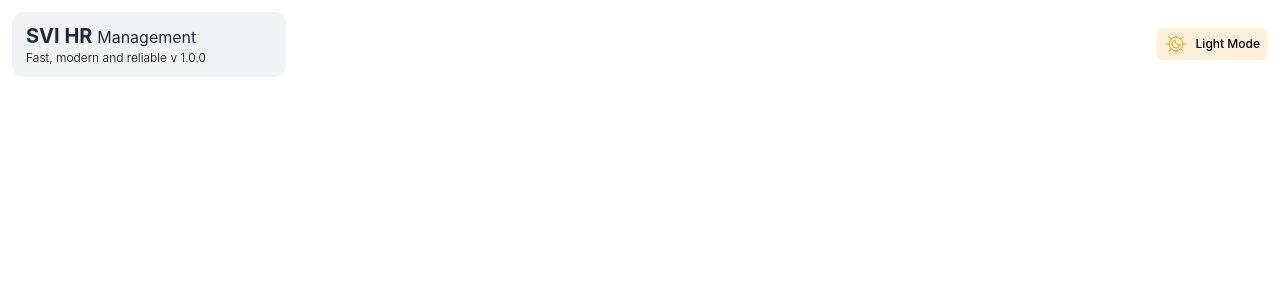
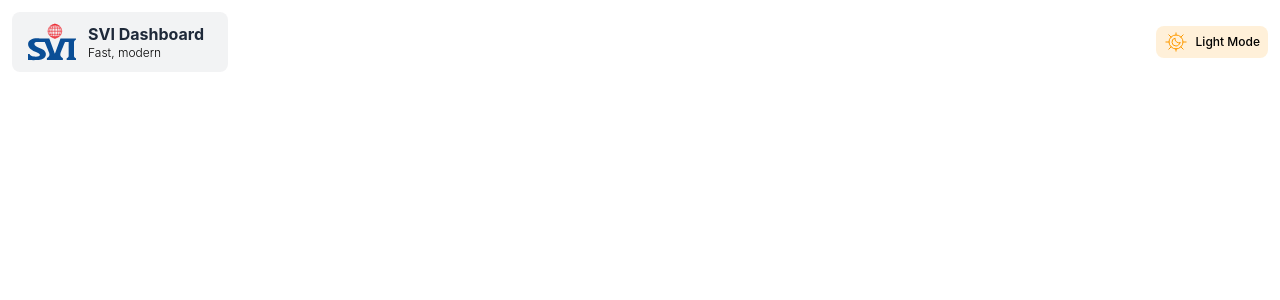
Before and after one commit to Lyheangdev/admin-ui-ecommerce, a Nuxt app: page / in a window 1280 px wide. Shown: the top 300 px of the page. Built offline with nearby package versions, Linux system fonts and the light colour scheme.

Commit message:
add brand logo

```diff
--- a/app/app.vue
+++ b/app/app.vue
@@ -2,9 +2,12 @@
   <main data-theme="light" class="px-3 py-3 w-screen h-screen bg-white dark:bg-bg-primary transition-colors duration-300 ease-out">
 
     <nav class="w-full flex items-center justify-between">
-      <div class="bg-gray-900/5 dark:bg-gray-50/10 py-2.5 pl-3.5 pr-20 rounded-xl">
-        <h4 class="text-gray-800 font-bold dark:text-white">SVI HR <span class="text-base font-normal">Management</span></h4>
-        <p class="text-xs dark:text-gray-300 font-light leading-snug">Fast, modern and reliable v 1.0.0</p>
+      <div class="bg-gray-900/5 dark:bg-gray-50/10 py-2.5 pl-4 pr-6 rounded-lg flex items-center gap-3">
+        <IconSVI class="text-blue-900 h-10! w-12!" />
+        <div>
+          <h5 class="text-gray-800 font-bold dark:text-white leading-snug">SVI Dashboard</h5>
+          <p class="text-xs dark:text-gray-300 font-light leading-snug">Fast, modern</p>
+        </div>
       </div>
       <button class="py-1 px-2 rounded-lg cursor-pointer bg-amber-500/15 dark:bg-amber-500/10 flex items-center gap-2" @click="handleToggleTheme">
         <IconLight v-if="themeMode=='light'" class="stroke-amber-500 dark:stroke-white text-transparent size-6!" />
@@ -18,6 +21,7 @@
 <script lang="ts" setup>
 import IconLight from '~/assets/icons/light.svg';
 import IconDark from '~/assets/icons/dark.svg';
+import IconSVI from '~/assets/icons/logo.svg';
 
 type ThemeMode = 'light' | 'dark';
 const themeMode = ref<ThemeMode>('light');
--- a/app/assets/css/main.css
+++ b/app/assets/css/main.css
@@ -6,7 +6,7 @@
 @theme {
   /* animation */
   --animate-slide-right: slide-right 300ms ease-out;
-  --color-bg-primary: #1D1616;
+  --color-bg-primary: #080616;
 
   @keyframes slide-right {
     from {
```
Also changed, not shown: app/assets/icons/logo.svg (added).
